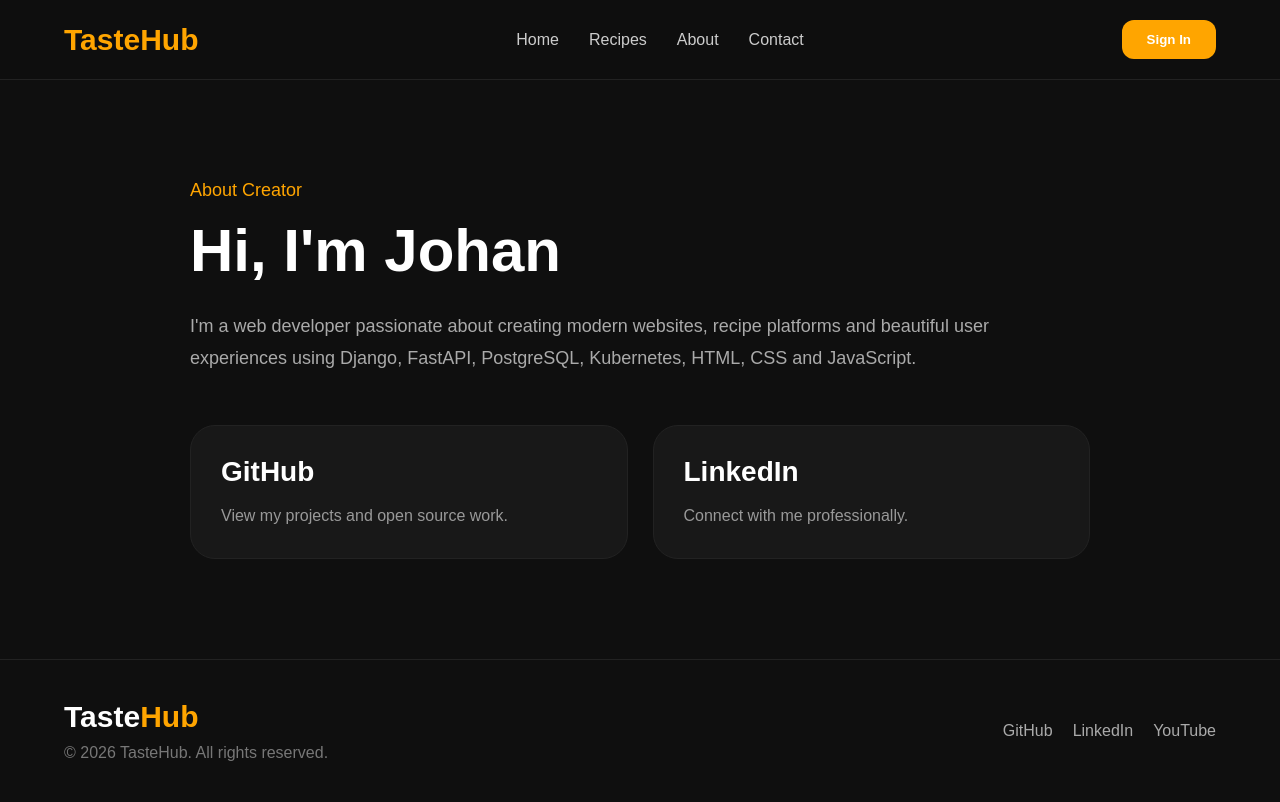
After one commit to Johan-glitch-c/TasteHub, a Django app: page /about/ in a window 1280 px wide. The commit adds this page. Run offline with Django 5.2, Linux system fonts and the light colour scheme.

Commit message:
Adding 'About' page

```diff
--- a/main/static/style.css
+++ b/main/static/style.css
@@ -280,3 +280,61 @@ footer {
     font-size: 32px;
   }
 }
+
+.about-section{
+    padding:100px 0;
+}
+
+.about-content{
+    max-width:900px;
+    margin:auto;
+}
+
+.about-subtitle{
+    color:orange;
+    margin-bottom:15px;
+    font-size:18px;
+}
+
+.about-content h1{
+    font-size:60px;
+    margin-bottom:25px;
+}
+
+.about-text{
+    color:#aaa;
+    line-height:1.8;
+    font-size:18px;
+    margin-bottom:50px;
+}
+
+.social-links{
+    display:grid;
+    grid-template-columns:repeat(auto-fit,minmax(220px,1fr));
+    gap:25px;
+}
+
+.social-card{
+    background:#181818;
+    border:1px solid #222;
+    border-radius:25px;
+    padding:30px;
+    text-decoration:none;
+    transition:0.3s;
+}
+
+.social-card:hover{
+    transform:translateY(-8px);
+    border-color:orange;
+}
+
+.social-card h3{
+    color:white;
+    margin-bottom:15px;
+    font-size:28px;
+}
+
+.social-card p{
+    color:#999;
+    line-height:1.6;
+}
--- /dev/null
+++ b/main/templates/about.html
@@ -0,0 +1,57 @@
+{% extends 'base.html' %}
+{% load static %}
+
+
+{% block content %}
+<section class="container about-section">
+
+    <div class="about-content">
+
+        <p class="about-subtitle">
+            About Creator
+        </p>
+
+        <h1>
+            Hi, I'm Johan
+        </h1>
+
+        <p class="about-text">
+            I'm a web developer passionate about creating modern websites,
+            recipe platforms and beautiful user experiences using Django, FastAPI, PostgreSQL, Kubernetes,
+            HTML, CSS and JavaScript.
+        </p>
+
+        <div class="social-links">
+
+            <a href="https://github.com/Johan-glitch-c" class="social-card">
+
+                <h3>
+                    GitHub
+                </h3>
+
+                <p>
+                    View my projects and open source work.
+                </p>
+
+            </a>
+
+            <a href="https://www.linkedin.com/in/ali-asadov-a81239401/" class="social-card">
+
+                <h3>
+                    LinkedIn
+                </h3>
+
+                <p>
+                    Connect with me professionally.
+                </p>
+
+            </a>
+
+
+        </div>
+
+    </div>
+
+</section>
+
+{% endblock %}
--- a/main/templates/base.html
+++ b/main/templates/base.html
@@ -26,7 +26,7 @@
     <nav>
       <a href="{% url 'index' %}">Home</a>
       <a href="{% url 'Recipes' %}">Recipes</a>
-      <a href="#about">About</a>
+      <a href="{% url 'about' %}">About</a>
       <a href="">Contact</a>
     </nav>
 <div class="nav-buttons">
--- a/main/views.py
+++ b/main/views.py
@@ -35,3 +35,7 @@ def category_recipes(request,id):
     recipes = Recipe.objects.filter(category=category)
     context = {'recipes':recipes,'category':category}
     return render(request,'category_recipes.html',context)
+
+
+def About(request):
+    return render(request,'About.html')
--- a/recipe_site/urls.py
+++ b/recipe_site/urls.py
@@ -17,13 +17,14 @@ Including another URLconf
 from django.contrib import admin
 from django.conf import settings
 from django.urls import path
-from main.views import index, Recipes,category_recipes
+from main.views import index, Recipes,category_recipes,About
 from django.conf.urls.static import static
 urlpatterns = [
     path('admin/', admin.site.urls,name='admin'),
     path('',index,name='index'),
     path('recipes/',Recipes,name='Recipes'),
     path('categories/<int:id>/',category_recipes,name='category_recipes'),
+    path('about/',About,name='about'),
 ]
 
 
```
